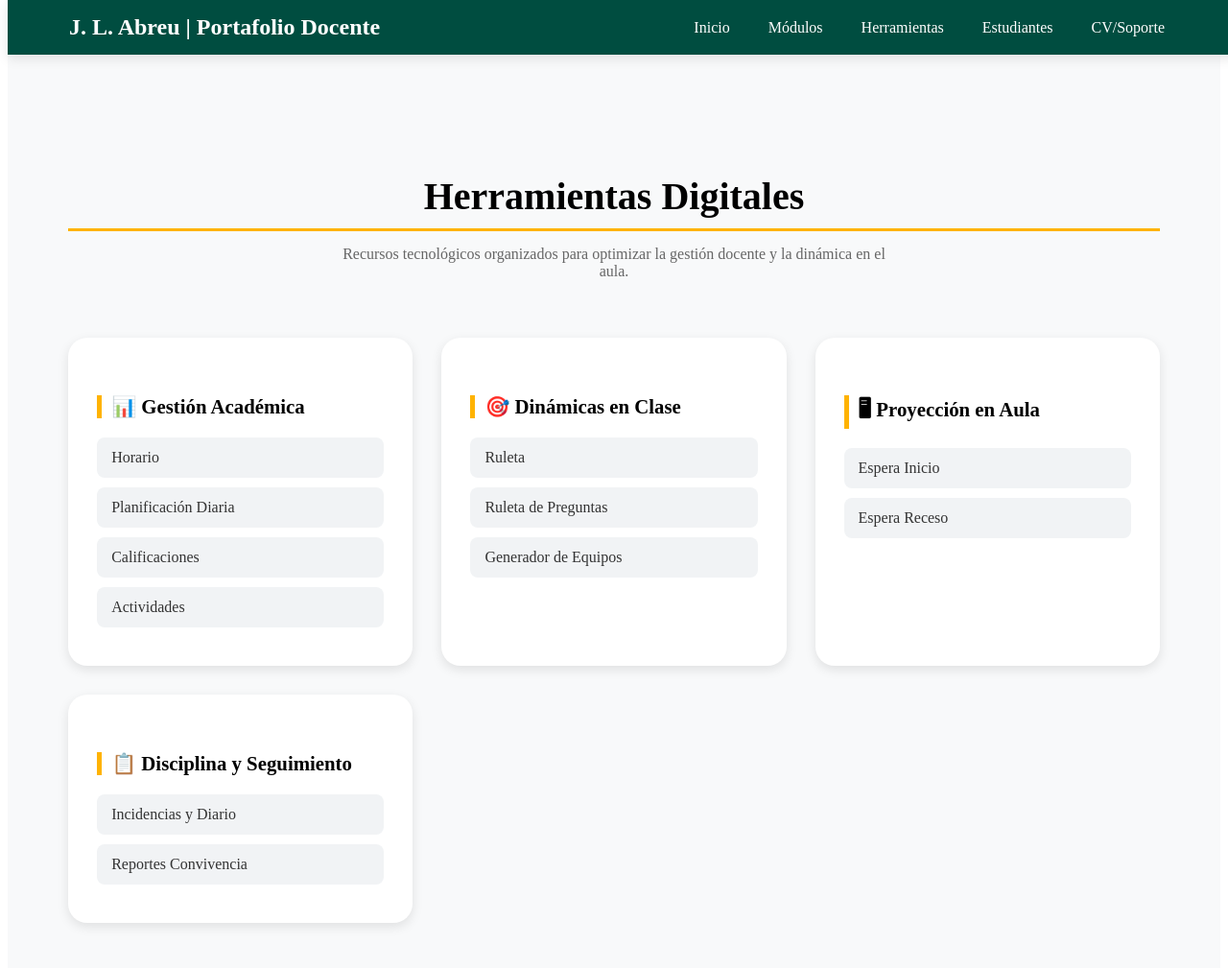
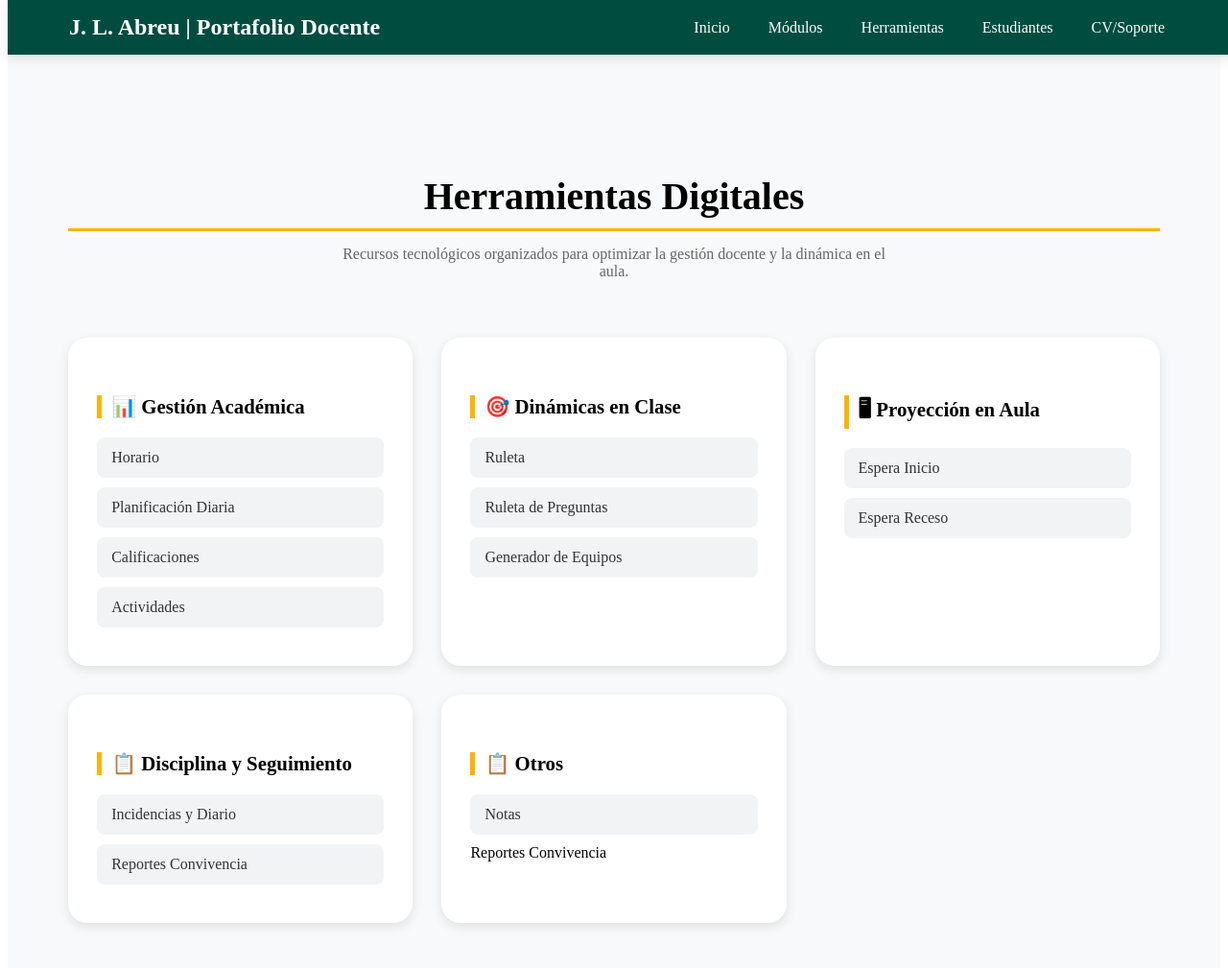
Before and after one commit to jorge21028/portafolio, a Jekyll site: the page herramientas.html, which Jekyll copies as it is, in a window 1280 px wide and 1050 px high. Shown: the top 1009 px of the window at 96% size. Built offline with Jekyll 4.4.1, drawn with Linux system fonts in a browser that asks for light colours.

Commit message:
Update herramientas.html

```diff
--- a/herramientas.html
+++ b/herramientas.html
@@ -58,6 +58,13 @@
             </a>
         </div>
 
+                <div class="herramienta-categoria">
+            <h2>📋 Otros</h2>
+            <a href="notas.html" target="_blank" class="herramienta-item">Notas</a>
+               Reportes Convivencia
+            </a>
+        </div>
+
     </div>
 
 </section>
```
